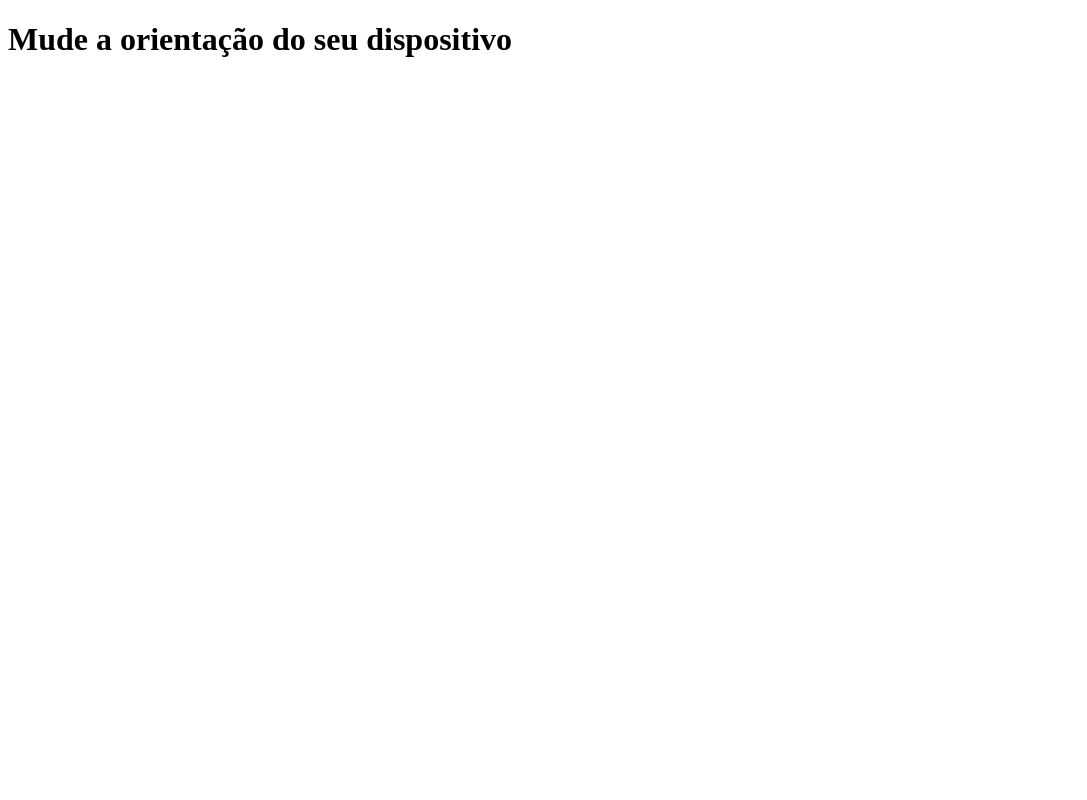
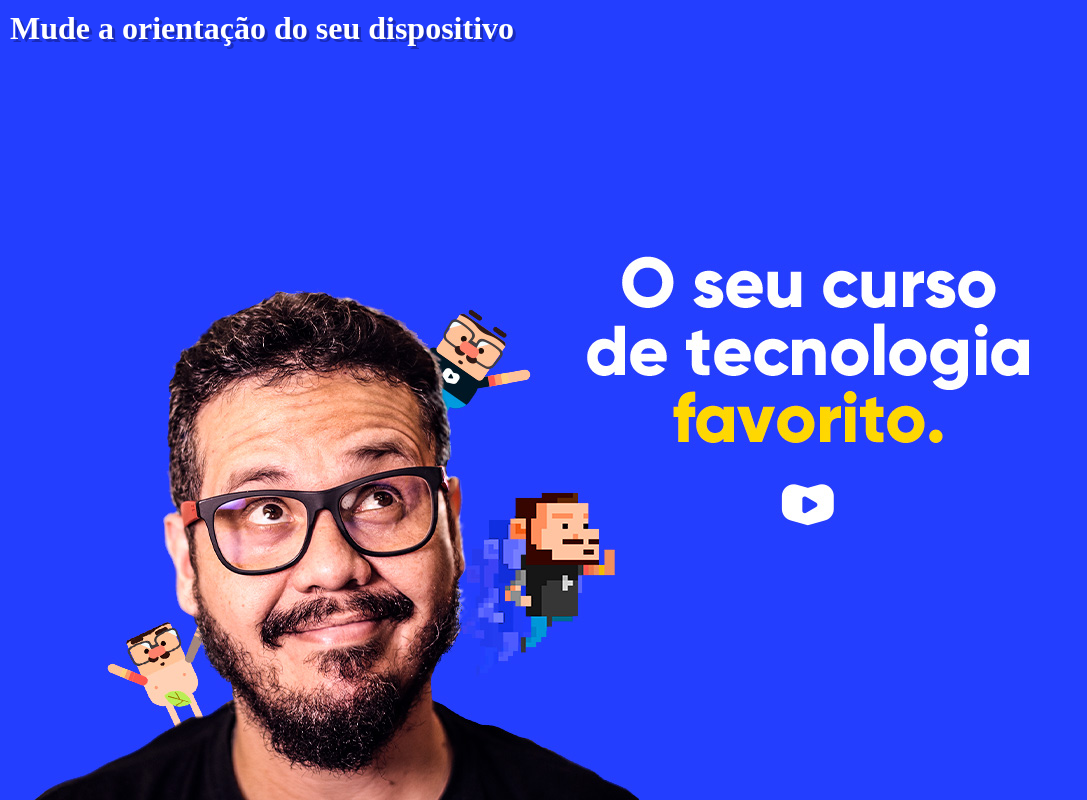
Before and after one commit to ewellinms/html-css, a plain HTML site: page exercícios/ex026/mq002/index.html in a window 1280 px wide. Shown: the whole page, without its empty margins (0-1087 px from the left). Drawn offline with Linux system fonts and the light colour scheme.

Commit message:
exercício  mq 2

```diff
--- a/exercícios/ex026/mq002/estilos/paisagem.css
+++ b/exercícios/ex026/mq002/estilos/paisagem.css
@@ -1,3 +1,7 @@
 @charset "UTF-8";
 
 /* Aparelho deitado*/
+
+body{
+    background-image: url(../imgs/cev-landscape.jpg);background-position: left bottom;
+}
--- a/exercícios/ex026/mq002/estilos/retrato.css
+++ b/exercícios/ex026/mq002/estilos/retrato.css
@@ -1,3 +1,8 @@
 @charset "UTF-8";
 
 /* Aparelho em pé*/
+
+body{
+   background-image: url(../imgs/cev-portrait.jpg);
+   background-position: center bottom;
+}
--- a/exercícios/ex026/mq002/estilos/style.css
+++ b/exercícios/ex026/mq002/estilos/style.css
@@ -1,3 +1,22 @@
 @charset "UTF-8";
 
 /* Configurações Gerais*/
+
+*{
+    margin: 0px;
+    padding: 0px;
+}
+
+html, body {
+    width: 100vw;
+    height: 100vh;
+    background-color: #233eff;
+    background-size: contain;
+    background-repeat: no-repeat;
+}
+
+h1{
+    color: white;
+    text-shadow: 3px 3px 0px #1627add7;
+    padding: 10px;
+}
```
